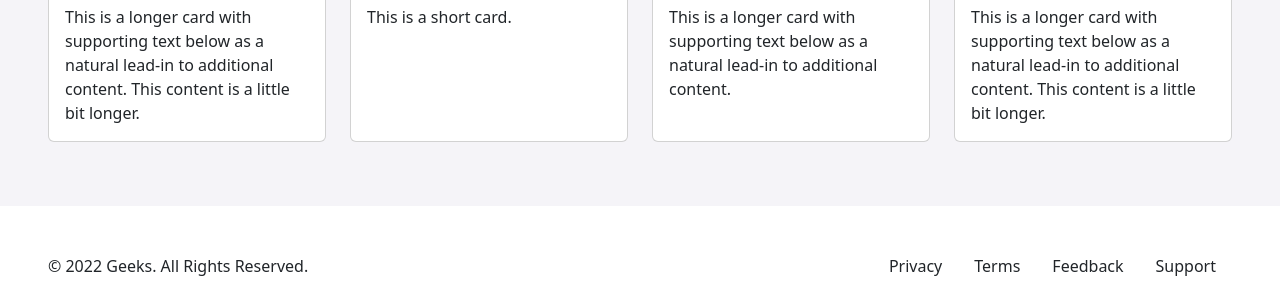
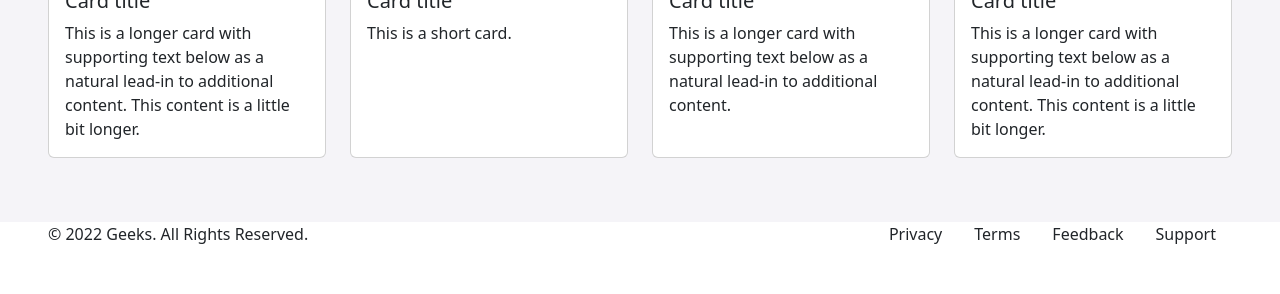
Before and after one commit to LorenzoAluigi/U2_W2_D4, a plain HTML site: page index.html in a window 1280 px wide. Shown: the part 1809-2103 px from the top of the page. After the commit the page ends 2071 px from the top, so only its background shows below. Drawn offline with nearby package versions, Linux system fonts and the light colour scheme.

Commit message:
padding main ok

```diff
--- a/index.html
+++ b/index.html
@@ -147,7 +147,7 @@
       </div>
     </header>
 
-    <main class="my-5 px-5 pb-3">
+    <main class="px-5 py-3">
       <section id="Reccommended" class="my-5">
         <h2>Recommended to you</h2>
 
```
